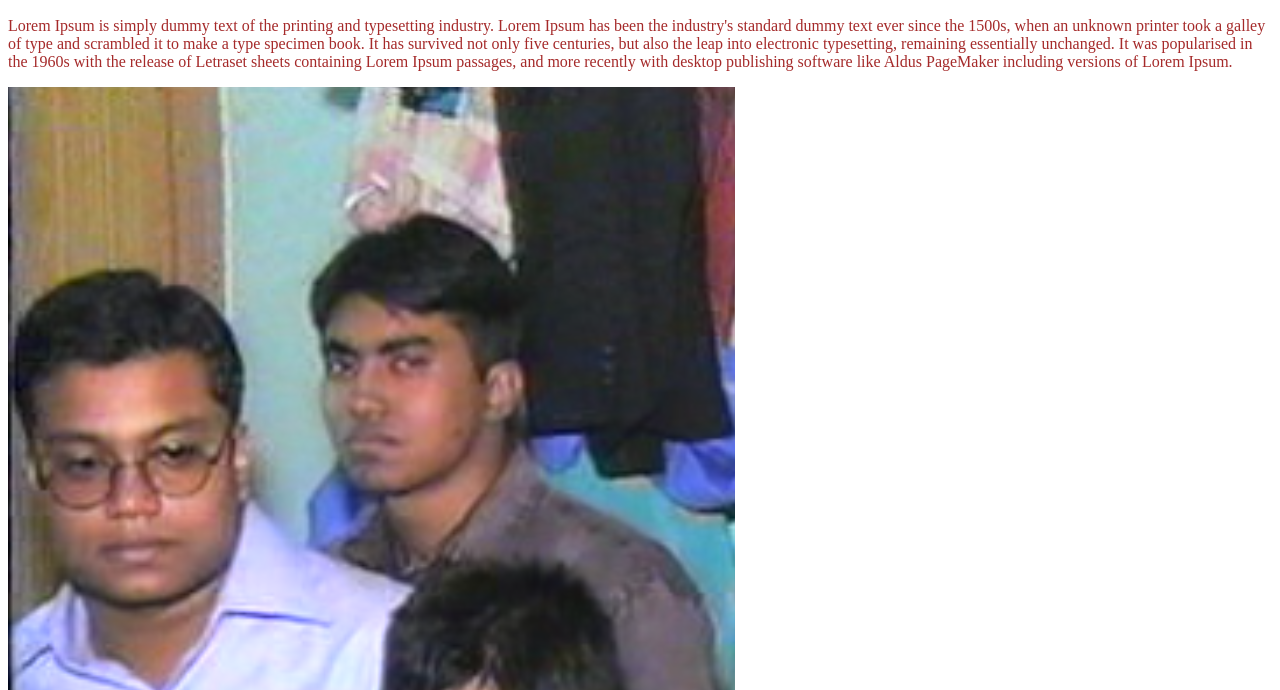
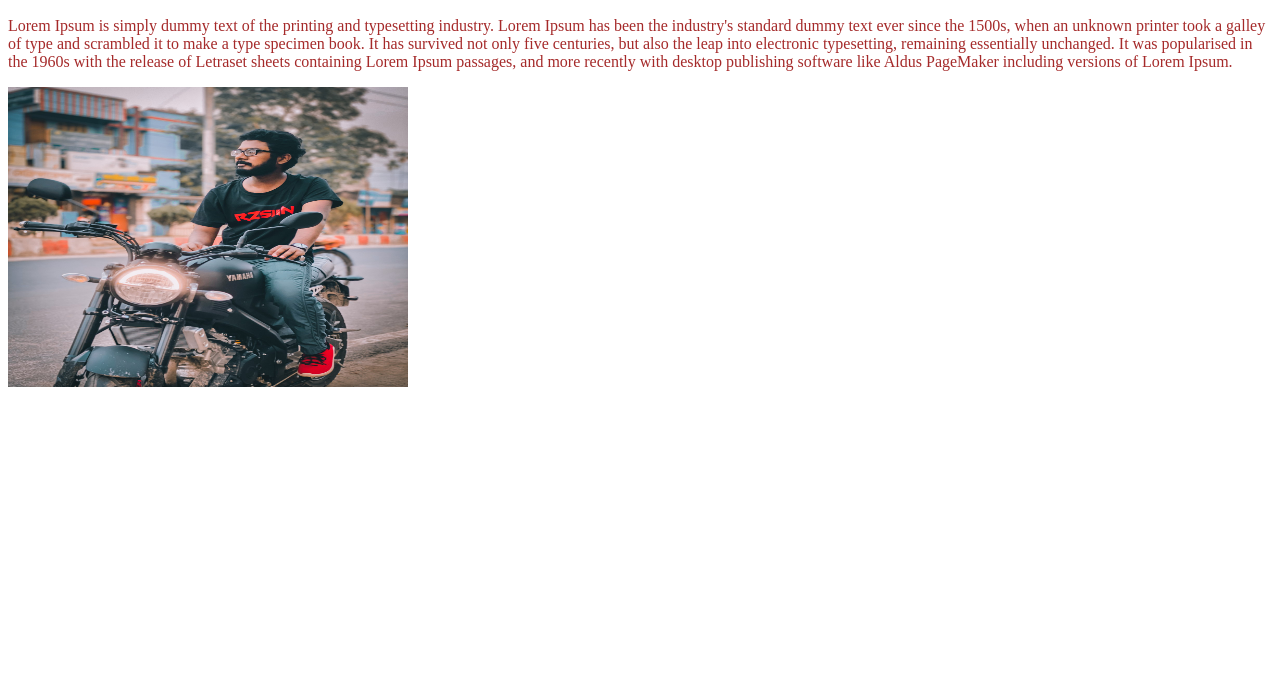
Before and after one commit to arefin3/my-second-repo, a plain HTML site: page index.html in a window 1280 px wide. Shown: the part 110-800 px from the top of the page. Drawn offline with Linux system fonts and the light colour scheme.

Commit message:
sriju added

```diff
--- a/index.html
+++ b/index.html
@@ -11,6 +11,6 @@
     <h1>I can code now</h1>
     <h2>coding is fun</h2>
     <p>Lorem Ipsum is simply dummy text of the printing and typesetting industry. Lorem Ipsum has been the industry's standard dummy text ever since the 1500s, when an unknown printer took a galley of type and scrambled it to make a type specimen book. It has survived not only five centuries, but also the leap into electronic typesetting, remaining essentially unchanged. It was popularised in the 1960s with the release of Letraset sheets containing Lorem Ipsum passages, and more recently with desktop publishing software like Aldus PageMaker including versions of Lorem Ipsum.</p>
-    <img src="trio.PNG" alt="">
+    <img src="sriju.jpg" alt="" height="300px" width="400px">
 </body>
 </html>
```
Also changed, not shown: sriju.jpg (added).
